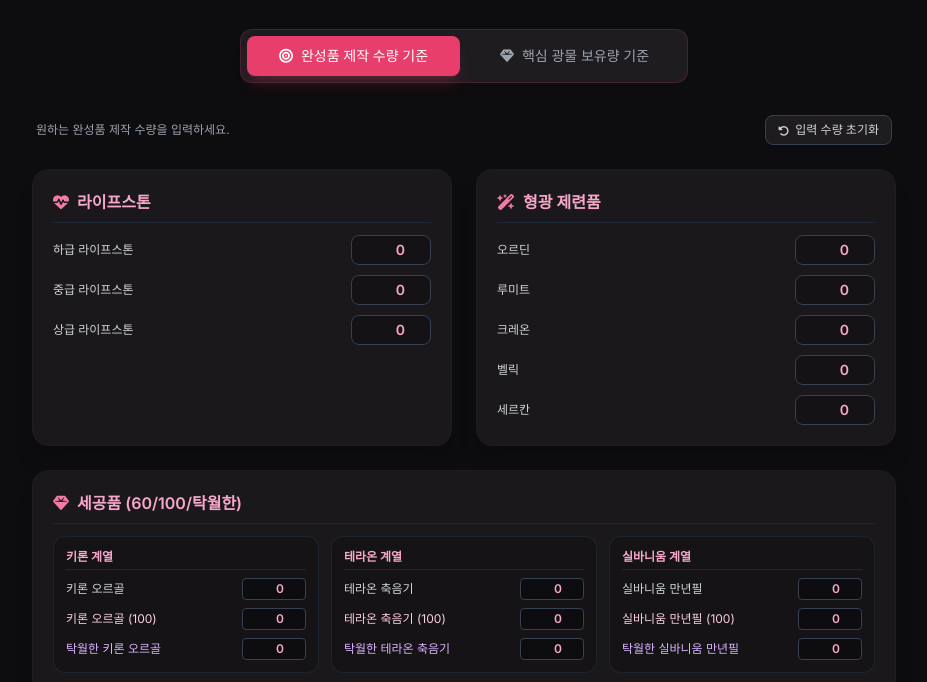
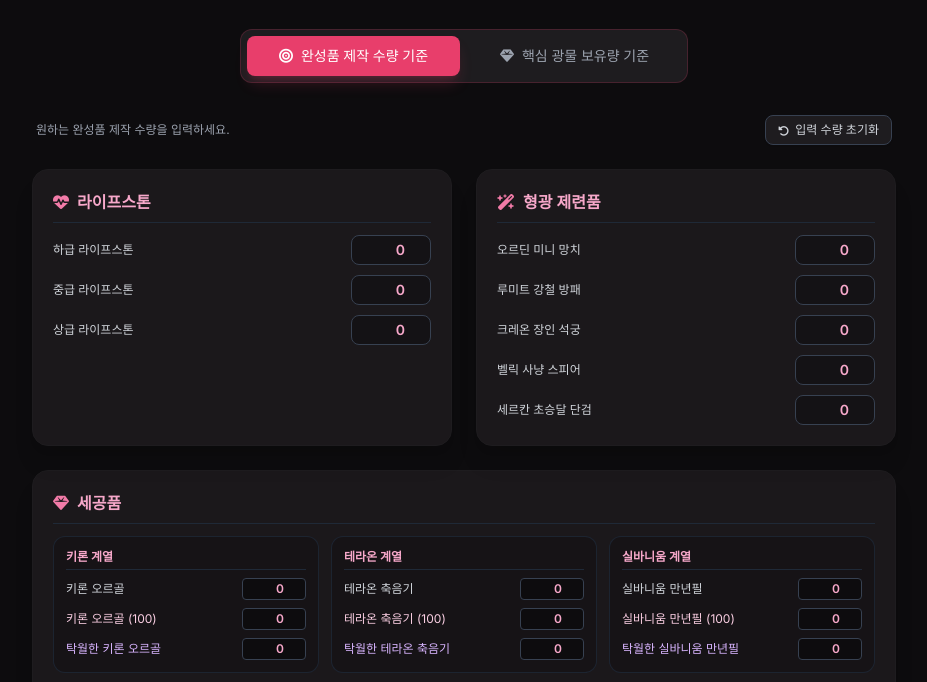
Before and after one commit to mingzzang666/minecraft-craft-calc, a plain HTML site: page index.html in a window 1280 px wide. Shown: the part 99-781 px from the top of the page, without its empty margins (176-1103 px from the left). Drawn offline with nearby package versions, Linux system fonts and the light colour scheme.

Commit message:
Update item labels and categories in index.html

```diff
--- a/index.html
+++ b/index.html
@@ -121,23 +121,23 @@
                     </h2>
                     <div class="space-y-2.5">
                         <div class="flex items-center justify-between">
-                            <label class="text-xs text-gray-300 font-medium">오르딘</label>
+                            <label class="text-xs text-gray-300 font-medium">오르딘 미니 망치</label>
                             <input type="number" id="target_오르딘" min="0" value="0" oninput="calculateFromTarget()" class="w-20 bg-smokedark-900 border border-gray-700 rounded-lg px-2.5 py-1 text-right font-semibold text-rosepink-300 focus:outline-none focus:border-rosepink-400 transition text-sm">
                         </div>
                         <div class="flex items-center justify-between">
-                            <label class="text-xs text-gray-300 font-medium">루미트</label>
+                            <label class="text-xs text-gray-300 font-medium">루미트 강철 방패</label>
                             <input type="number" id="target_루미트" min="0" value="0" oninput="calculateFromTarget()" class="w-20 bg-smokedark-900 border border-gray-700 rounded-lg px-2.5 py-1 text-right font-semibold text-rosepink-300 focus:outline-none focus:border-rosepink-400 transition text-sm">
                         </div>
                         <div class="flex items-center justify-between">
-                            <label class="text-xs text-gray-300 font-medium">크레온</label>
+                            <label class="text-xs text-gray-300 font-medium">크레온 장인 석궁</label>
                             <input type="number" id="target_크레온" min="0" value="0" oninput="calculateFromTarget()" class="w-20 bg-smokedark-900 border border-gray-700 rounded-lg px-2.5 py-1 text-right font-semibold text-rosepink-300 focus:outline-none focus:border-rosepink-400 transition text-sm">
                         </div>
                         <div class="flex items-center justify-between">
-                            <label class="text-xs text-gray-300 font-medium">벨릭</label>
+                            <label class="text-xs text-gray-300 font-medium">벨릭 사냥 스피어</label>
                             <input type="number" id="target_벨릭" min="0" value="0" oninput="calculateFromTarget()" class="w-20 bg-smokedark-900 border border-gray-700 rounded-lg px-2.5 py-1 text-right font-semibold text-rosepink-300 focus:outline-none focus:border-rosepink-400 transition text-sm">
                         </div>
                         <div class="flex items-center justify-between">
-                            <label class="text-xs text-gray-300 font-medium">세르칸</label>
+                            <label class="text-xs text-gray-300 font-medium">세르칸 초승달 단검</label>
                             <input type="number" id="target_세르칸" min="0" value="0" oninput="calculateFromTarget()" class="w-20 bg-smokedark-900 border border-gray-700 rounded-lg px-2.5 py-1 text-right font-semibold text-rosepink-300 focus:outline-none focus:border-rosepink-400 transition text-sm">
                         </div>
                     </div>
@@ -147,7 +147,7 @@
             <!-- 세공품 (일반/탁월한 - 독립된 카드 섹션으로 분리) -->
             <div class="bg-smokedark-800/80 border border-smokedark-800 rounded-2xl p-5 shadow-xl">
                 <h2 class="text-base font-semibold text-rosepink-300 mb-3 flex items-center gap-2 border-b border-gray-800 pb-2">
-                    <i class="fa-solid fa-gem text-rosepink-400"></i> 세공품 (60/100/탁월한)
+                    <i class="fa-solid fa-gem text-rosepink-400"></i> 세공품
                 </h2>
                 <div class="grid grid-cols-1 sm:grid-cols-2 lg:grid-cols-3 gap-3">
                     <!-- 키론 -->
@@ -387,7 +387,7 @@
                     <span>💎</span> 귀중 광물
                 </button>
                 <button data-tab="main" onclick="filterCategoryTab('main')" class="tab-btn flex-1 min-w-[90px] py-2 px-3 rounded-lg text-xs font-semibold text-center transition-all flex items-center justify-center gap-1.5 text-gray-400 hover:text-rosepink-200">
-                    <span>⛏️</span> 주요 광물/블록
+                    <span>⛏️</span> 기타 광물/블록
                 </button>
                 <button data-tab="misc" onclick="filterCategoryTab('misc')" class="tab-btn flex-1 min-w-[90px] py-2 px-3 rounded-lg text-xs font-semibold text-center transition-all flex items-center justify-center gap-1.5 text-gray-400 hover:text-rosepink-200">
                     <span>📦</span> 기타/일반 재료
@@ -408,11 +408,11 @@
             "하급 라이프스톤": { "조약돌 뭉치": 2, "구리 블록": 8, "레드스톤 블록": 3, "코룸": 1 },
             "중급 라이프스톤": { "심층암 조약돌 뭉치": 2, "청금석 블록": 5, "철 블록": 5, "다이아몬드 블록": 3, "리프톤": 2 },
             "상급 라이프스톤": { "구리 블록": 30, "자수정 블록": 20, "철 블록": 7, "금 블록": 7, "다이아몬드 블록": 5, "세렌트": 3 },
-            "오르딘": { "오르딘": 1, "사파이어 블록": 1, "스킬 펄스": 1, "다이아몬드": 4, "철 블록": 2, "안산암": 32 },
-            "루미트": { "루미트": 1, "토파즈 블록": 1, "스킬 펄스": 1, "꽁꽁 언 얼음": 8, "청금석 블록": 8, "응회암": 32 },
-            "크레온": { "크레온": 1, "플래티넘 블록": 1, "스킬 펄스": 2, "테라코타": 16, "금 블록": 2, "레드스톤 블록": 8 },
-            "벨릭": { "벨릭": 1, "토파즈 블록": 3, "스킬 펄스": 3, "네더 석영": 32, "네더랙": 32, "석탄 블록": 8 },
-            "세르칸": { "세르칸": 1, "플래티넘 블록": 5, "스킬 펄스": 5, "에메랄드": 2, "이끼 블록": 24, "구리 블록": 16 },
+            "오르딘 미니 망치": { "오르딘": 1, "사파이어 블록": 1, "스킬 펄스": 1, "다이아몬드": 4, "철 블록": 2, "안산암": 32 },
+            "루미트 강철 방패": { "루미트": 1, "토파즈 블록": 1, "스킬 펄스": 1, "꽁꽁 언 얼음": 8, "청금석 블록": 8, "응회암": 32 },
+            "크레온 장인 석궁": { "크레온": 1, "플래티넘 블록": 1, "스킬 펄스": 2, "테라코타": 16, "금 블록": 2, "레드스톤 블록": 8 },
+            "벨릭 사냥 스피어": { "벨릭": 1, "토파즈 블록": 3, "스킬 펄스": 3, "네더 석영": 32, "네더랙": 32, "석탄 블록": 8 },
+            "세르칸 초승달 단검": { "세르칸": 1, "플래티넘 블록": 5, "스킬 펄스": 5, "에메랄드": 2, "이끼 블록": 24, "구리 블록": 16 },
 
             // 세공품 일반 (새로 추가)
             "키론 오르골": { "키론": 1, "토파즈": 1 },
@@ -503,7 +503,7 @@
                 items: ["토파즈", "사파이어", "플래티넘", "토파즈 블록", "사파이어 블록", "플래티넘 블록", "코룸", "리프톤", "세렌트", "키론", "테라온", "실바니움", "라온", "제피르", "아스트랄", "넬트", "세피아", "피로시아", "키론 (100)", "테라온 (100)", "실바니움 (100)", "라온 (100)", "제피르 (100)", "아스트랄 (100)", "넬트 (100)", "세피아 (100)", "피로시아 (100)", "탁월한 키론", "탁월한 테라온", "탁월한 실바니움", "탁월한 라온", "탁월한 제피르", "탁월한 아스트랄", "탁월한 넬트", "탁월한 세피아", "탁월한 피로시아"]
             },
             main: {
-                title: "⛏️ 주요 광물 및 블록",
+                title: "⛏️ 기타 광물 및 블록",
                 badgeColor: "bg-blue-950/60 text-blue-300 border-blue-800/50",
                 headerColor: "text-blue-300",
                 items: ["구리 블록", "철 블록", "금", "금 블록", "레드스톤 블록", "청금석 블록", "다이아몬드", "에메랄드", "자수정 블록", "석탄 블록"]
```
